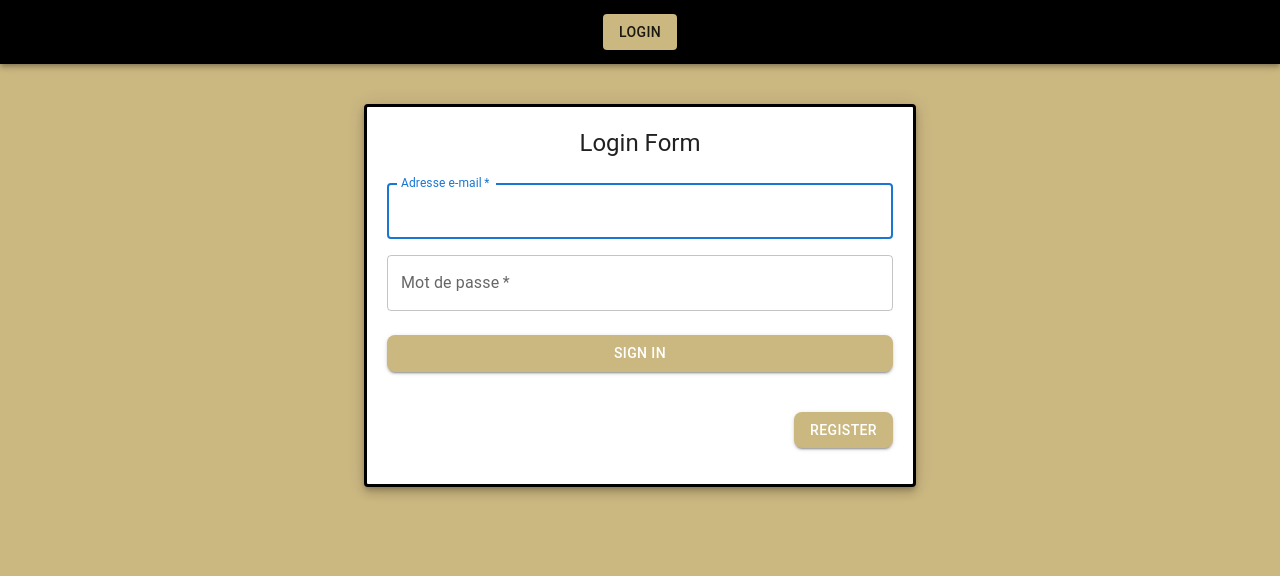
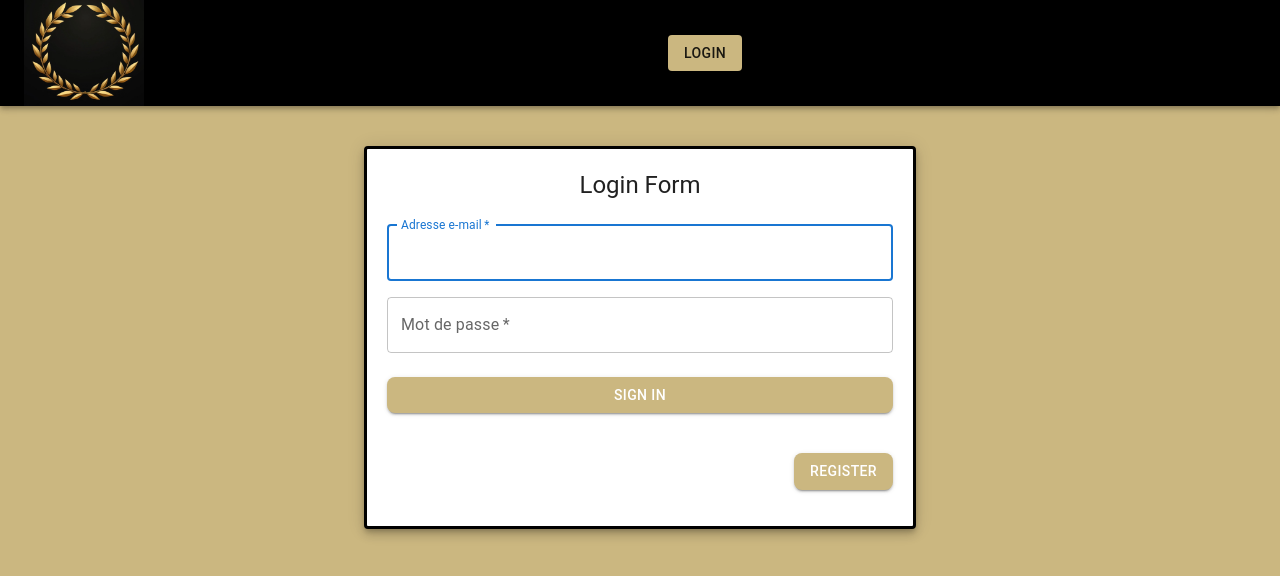
Before and after one commit to Assowavesss/file-management-system, a React (Vite) app in the folder client/: page / in a window 1280 px wide. Shown: the top 576 px of the page. Built offline with nearby package versions, Linux system fonts and the light colour scheme.

Commit message:
Update NavBar.tsx

```diff
--- a/client/src/components/NavBar/NavBar.tsx
+++ b/client/src/components/NavBar/NavBar.tsx
@@ -3,7 +3,7 @@ import { Link } from 'react-router-dom';
 import { UserContext } from '../../../UserContext';
 import { AppBar, Box, Button, IconButton, Stack, Toolbar } from '@mui/material';
 import MenuIcon from '@mui/icons-material/Menu';
-
+import logo from '../../assets/logo.png';
 const Navbar = () => {
   const [mobileOpen, setMobileOpen] = useState(false);
   const { user, handleUserLogout } = useContext(UserContext);
@@ -88,6 +88,11 @@ const Navbar = () => {
           >
             <MenuIcon />
           </IconButton>
+          <img
+            src={logo}
+            alt="Logo"
+            style={{ maxWidth: 120, marginRight: '10px' }}
+          />
           <Stack
             direction="row"
             spacing={2}
```
